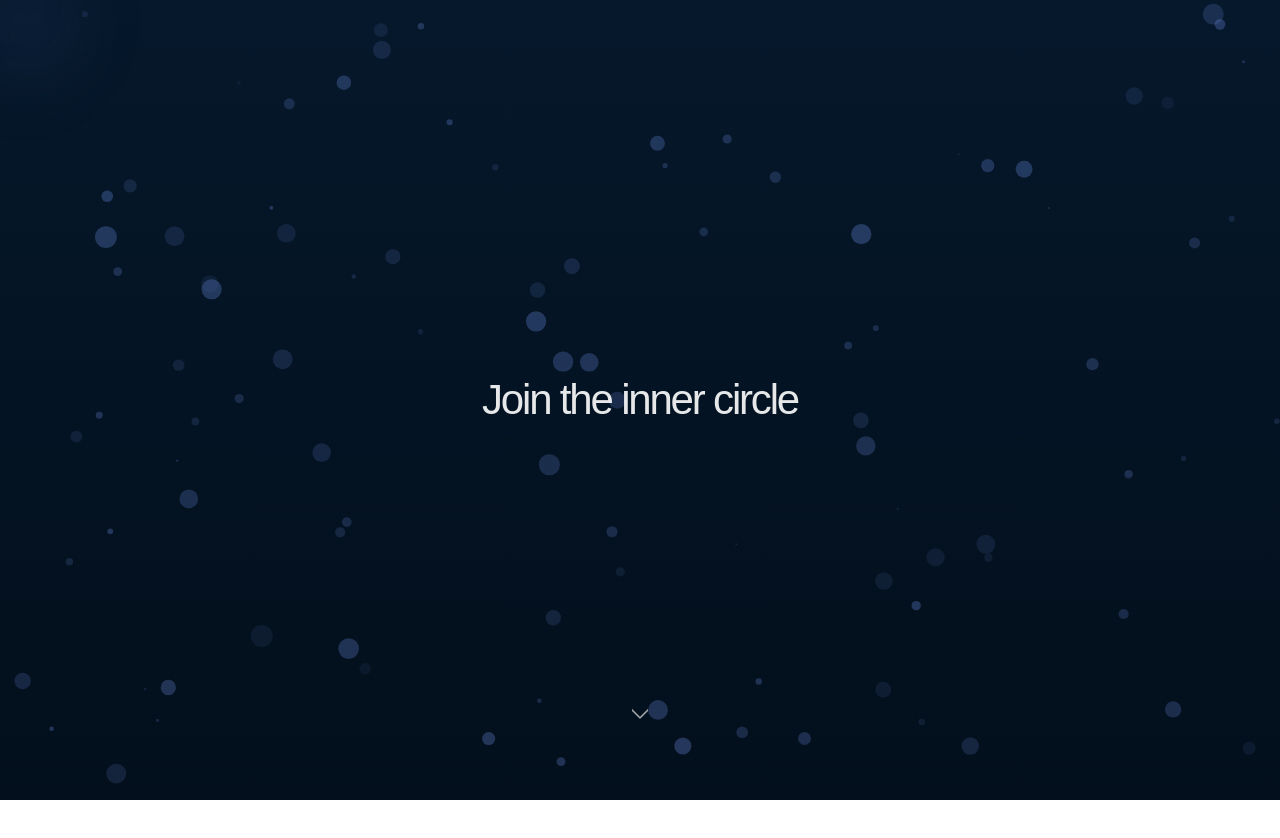
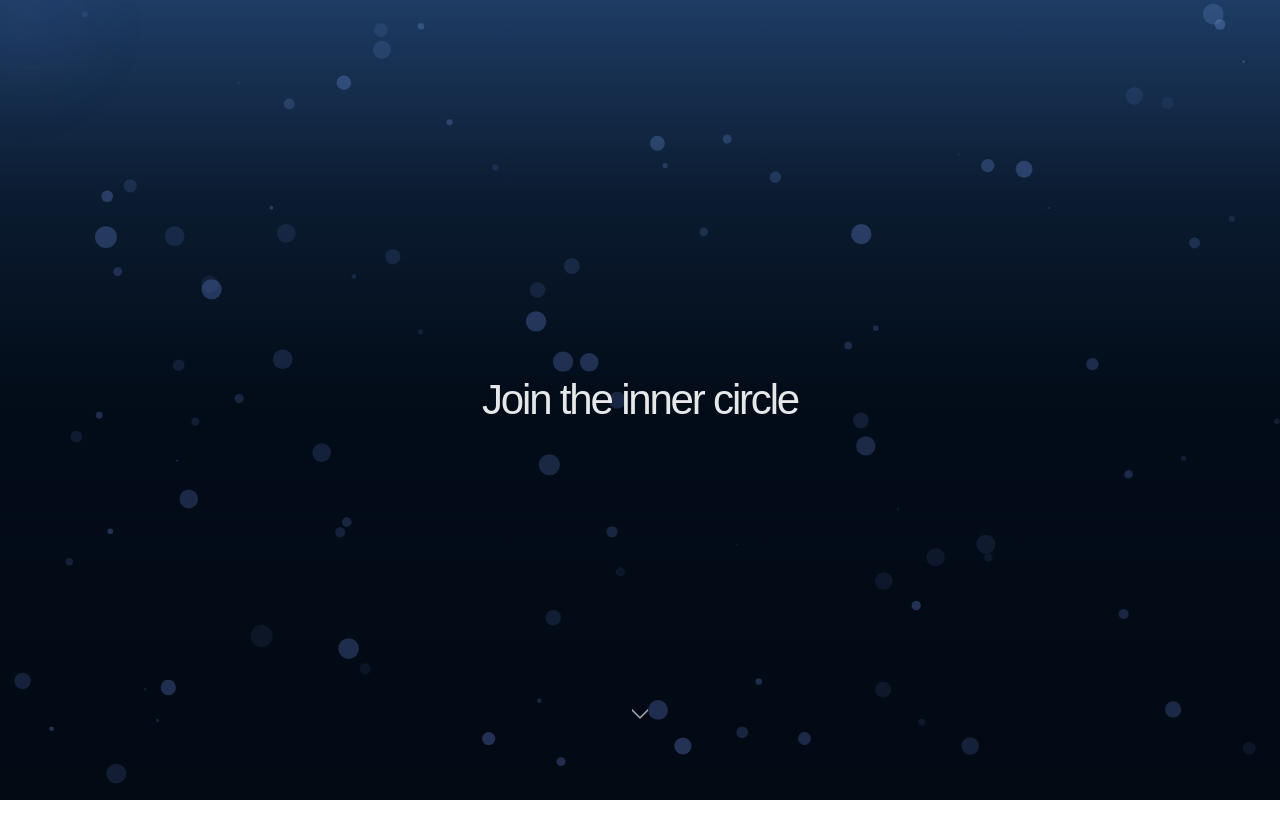
Before and after one commit to BinaryPogs/landingpage, a Next.js app: page / in a window 1280 px wide. Shown: the top 838 px of the page. Built offline with nearby package versions, Linux system fonts and the light colour scheme.

Commit message:
Update Background component with more dynamic gradient and import path correction

```diff
--- a/src/components/ui/background/Background.tsx
+++ b/src/components/ui/background/Background.tsx
@@ -2,7 +2,7 @@
 
 import { cn } from "@/lib/utils";
 import { ReactNode } from "react";
-import { Particles } from "./Particles";
+import { Particles } from "@/components/ui/background/Particles";
 
 interface BackgroundProps {
   children: ReactNode;
@@ -12,13 +12,20 @@ interface BackgroundProps {
 export function Background({ children, className }: BackgroundProps) {
   return (
     <div className={cn("relative min-h-screen w-full", className)}>
-      {/* Base dark background */}
-      <div className="fixed inset-0 bg-[#030f1c]" />
+      {/* Darkest base background */}
+      <div className="fixed inset-0 bg-[#020a14]" />
 
-      {/* Subtle gradient overlay */}
+      {/* Very pronounced gradient overlay */}
       <div
-        className="fixed inset-0 bg-gradient-to-b from-[#081e36] via-[#051628] to-[#030f1c]"
-        style={{ opacity: 0.6 }}
+        className="fixed inset-0"
+        style={{
+          background: `linear-gradient(180deg,
+            rgba(30, 60, 100, 1) 0%,
+            rgba(15, 35, 60, 0.7) 25%,
+            rgba(5, 15, 30, 0.5) 50%,
+            rgba(2, 10, 20, 1) 100%
+          )`
+        }}
       />
 
       {/* Particles */}
```
